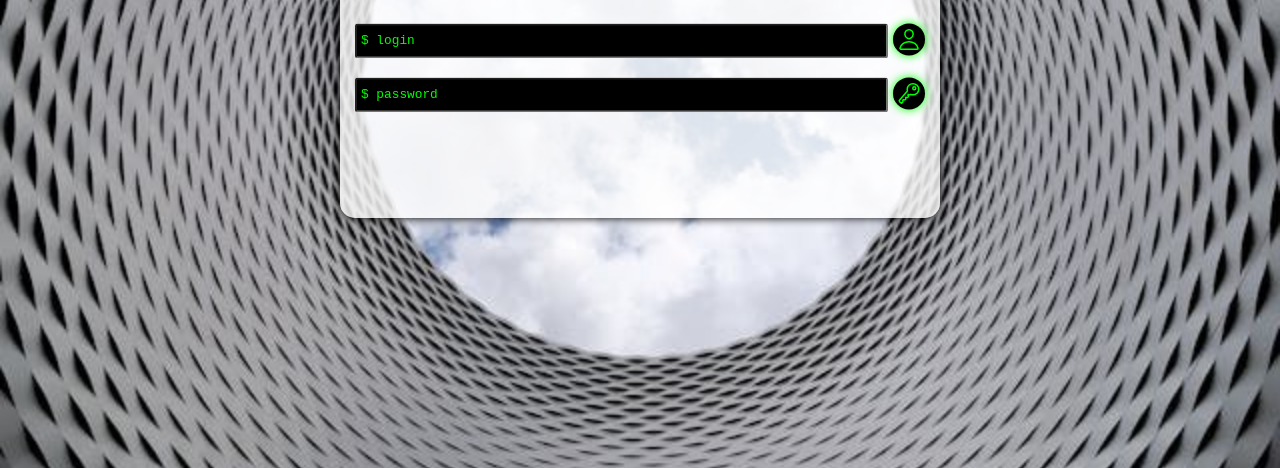
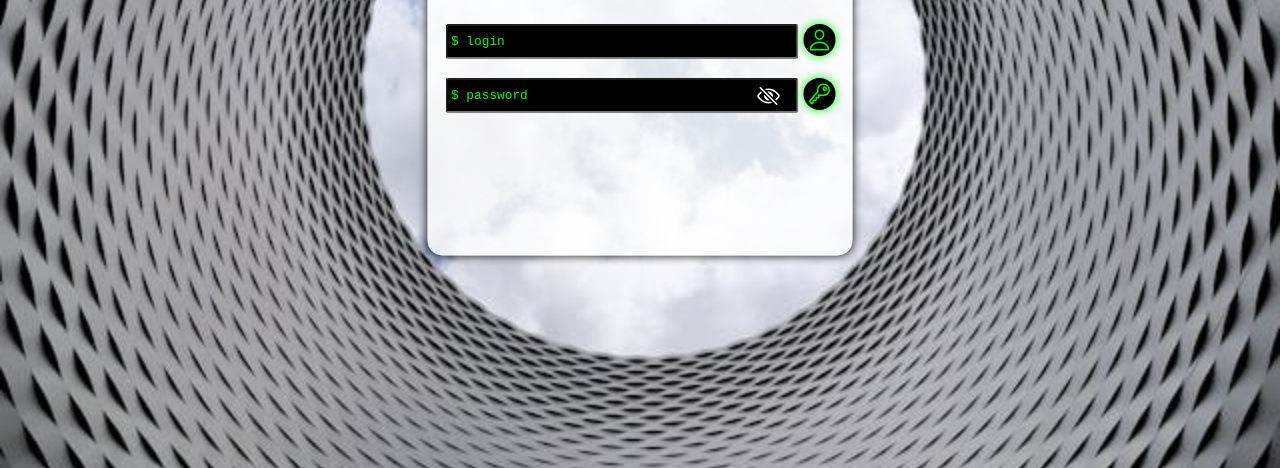
Before and after one commit to glfarias/Singularity-LoginUI, a plain HTML site: page index.html in a window 1280 px wide. Shown: the part 332-800 px from the top of the page. Drawn offline with nearby package versions, Linux system fonts and the light colour scheme.

Commit message:
feat: add pwd visibility icon and resize divs for media queries

```diff
--- a/assets/css/mediaqueries.css
+++ b/assets/css/mediaqueries.css
@@ -11,7 +11,11 @@
 
     main {
         width: 350px;
-        height: 250px;
+        height: 300px;
+    }
+
+    form {
+        width: 350px;
     }
 }
 
@@ -25,8 +29,12 @@
     }
 
     main {
-        width: 500px;
-        height: 300px;
+        width: 375px;
+        height: 325px;
+    }
+
+    form {
+        width: 350px;
     }
 
     .title {
@@ -42,8 +50,12 @@
 
 @media screen and (min-width: 1024px) {
     main {
-        width: 600px;
-        height: 300px;
+        width: 400px;
+        height: 350px;
+    }
+
+    form {
+        width: 375px;
     }
 
     .title {
@@ -58,8 +70,12 @@
 /* DEFAULT DESKTOPS (FHD MONITORS) */
 @media screen and (min-width: 1200px) {
     main {
-        width: 600px;
-        height: 300px;
+        width: 425px;
+        height: 375px;
+    }
+
+    form {
+        width: 400px;
     }
 
     .title {
--- a/assets/css/style.css
+++ b/assets/css/style.css
@@ -7,11 +7,15 @@
     box-sizing: border-box;
 }
 
+.hidden {
+    display: none;
+}
+
 body {
     font-size: 1em;
     width: 100vw;
     height: 100vh;
-    background-image: linear-gradient(180deg, #C7C7C7, #B5B5B5, #1a1a1a);
+    background-image: linear-gradient(180deg, #c7c7c7, #b5b5b5, #1a1a1a);
     background-repeat: no-repeat;
     }
 
@@ -31,7 +35,7 @@ main {
     font-size: 1.2em;
     font-family: 'Orbitron', Arial, Helvetica, sans-serif;
     text-align: center;
-    margin-top: 20px;
+    margin-top: 35px;
     text-shadow: 1px 1px 1px rgba(13, 13, 13, 50);
 }
 
@@ -49,8 +53,9 @@ form {
     transform: translate(-50%, -50%);
     display: flex;
     flex-direction: column;
-    width: 95%;
+    width: 100%;
     gap: 1.2rem;
+    padding: 0 5px;
 }
 
 .login, .password {
@@ -60,7 +65,7 @@ form {
     justify-content: center;
 }
 
-ion-icon {
+#login-icon, #password-icon {
     font-size: 1.5em;
     font-weight: bold;
     background-color: black;
@@ -70,11 +75,11 @@ ion-icon {
     box-shadow: 0px 0px 10px #00ff00;
 }
 
-ion-icon:hover {
+#login-icon:hover, #password-icon:hover {
     transform: scale(1.1);
 }
 
-#idlogin, #idpassword {
+#password-input, #login-input {
     font-family: 'Courier New', Courier, monospace;
     font-size: .8em;
     caret-color: #00ff00;
@@ -86,11 +91,20 @@ ion-icon:hover {
 }
 
 
-#idlogin:focus, #idpassword:focus {
+#password-input:focus, #login-input:focus {
     box-shadow: 0px 2px 0px #00ff00;
     outline: 0;
 }
 
-#idlogin::placeholder, #idpassword::placeholder {
+#password-input::placeholder, #login-input::placeholder {
     color: #00ff00;
 }
+
+#password-show, #password-hide {
+    position: absolute;
+    bottom: 5px;
+    right: 60px;
+    font-size: 1.5em;
+    color: #ffffff;
+    cursor: pointer;
+}
--- a/assets/js/script.js
+++ b/assets/js/script.js
@@ -0,0 +1,28 @@
+// GLOBALLY GETS BOTH PWD VISIBILITY ICONS INTO const eyeIcons
+const eyeIcons = [
+    document.getElementById("password-show"),
+    document.getElementById("password-hide")
+]
+
+// GLOBALLY GETS password-input AND password-hide ELEMENTS
+const passwordInput = document.getElementById("password-input");
+const passwordHide = document.getElementById("password-hide");
+
+// ADDS GLOBAL CLICK LISTENER FOR PWD VISIBILITY ICONS
+eyeIcons.forEach(icon => {
+    icon.addEventListener('click', () => {
+
+        // TOGGLE VISIBILITY OF BOTH ICONS
+        eyeIcons.forEach(icon => {
+            icon.classList.toggle("hidden");
+        });
+
+        // TOGGLE PASSWORD VISIBILITY
+        if (passwordHide.classList.contains("hidden")) {
+            passwordInput.type="text";
+        } else {
+            passwordInput.type="password";
+        }
+
+    });
+});
--- a/index.html
+++ b/index.html
@@ -14,12 +14,16 @@
         <p class="subtitle">Please, identify yourself</p>
         <form action="" method="post">
             <div class="login">
-                <label for="idlogin"><ion-icon name="person-outline"></ion-icon></label>
-                <input type="text" id="idlogin" placeholder="$ login">
+                <label for="login-input"><ion-icon id="login-icon" name="person-outline"></ion-icon></label>
+                <input type="text" id="login-input" placeholder="$ login" autocomplete="email">
             </div>
             <div class="password">
-                <label for="idpassword"><ion-icon name="key-outline"></ion-icon></label>
-                <input type="password" id="idpassword" placeholder="$ password">
+                <label for="password-input">
+                    <ion-icon id="password-icon" name="key-outline"></ion-icon>
+                </label>
+                <input type="password" id="password-input" placeholder="$ password" autocomplete="current-password">
+                <ion-icon id="password-show" name="eye-outline" class="hidden"></ion-icon>
+                <ion-icon id="password-hide" name="eye-off-outline"></ion-icon>
             </div>
         </form>
     </main>
```
